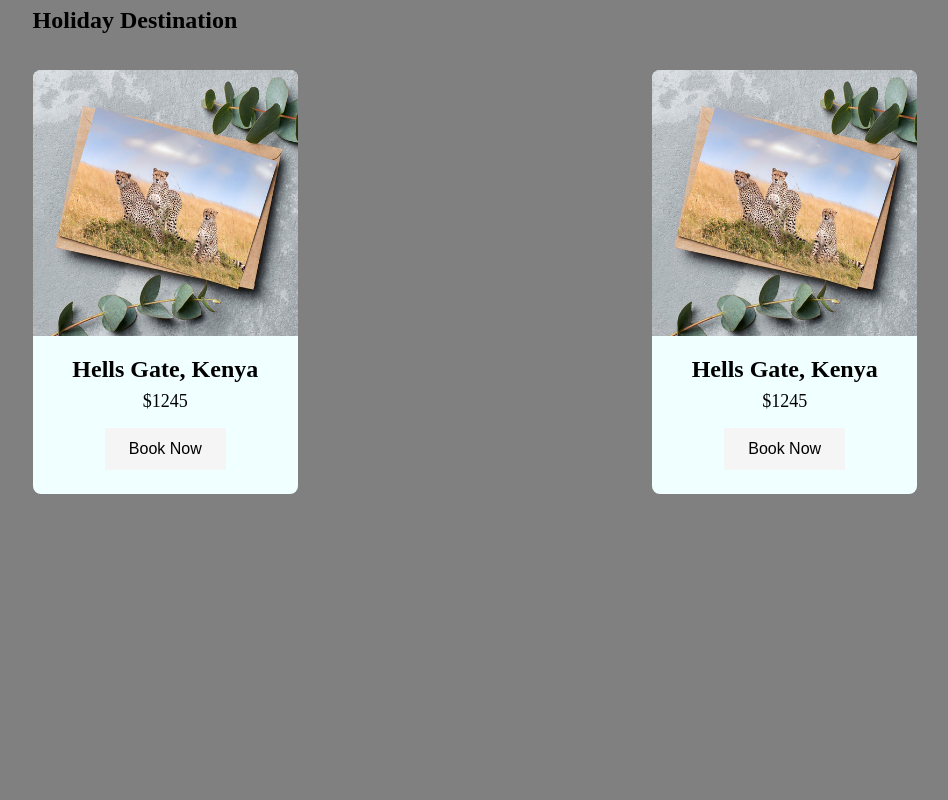
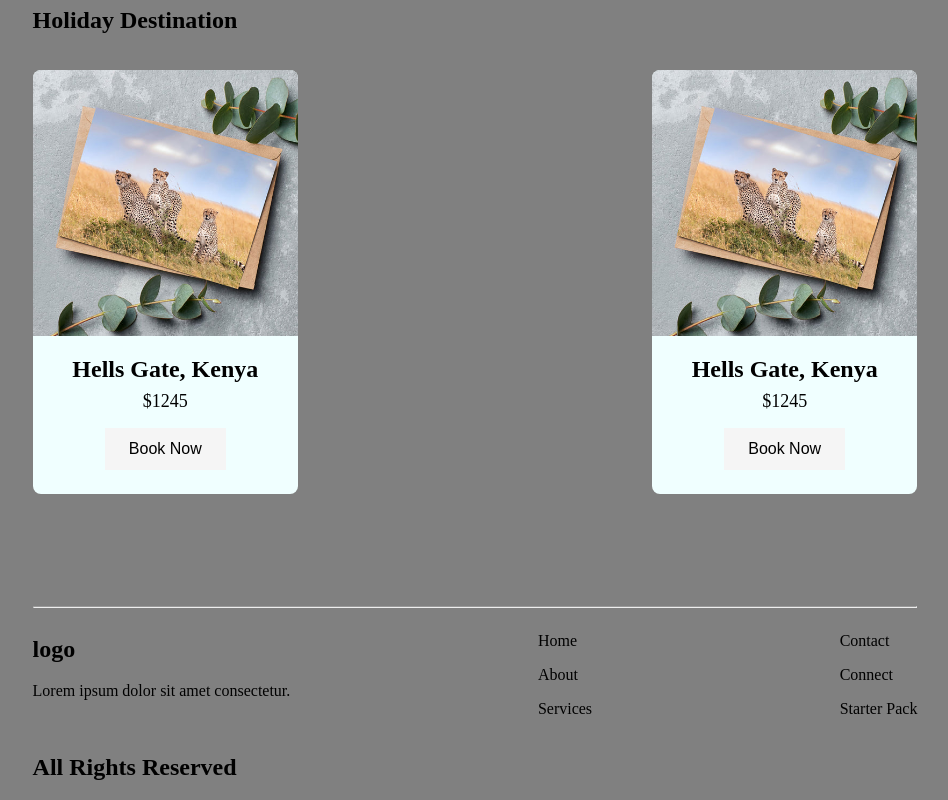
Before and after one commit to christinekimani/shield.github.io, a plain HTML site: page index.html in a window 1280 px wide. Shown: the part 2598-3398 px from the top of the page, without its empty margins (165-1113 px from the left). Before the commit the page ends 3116 px from the top, so only its background shows below. Drawn offline with Linux system fonts and the light colour scheme.

Commit message:
new changes

```diff
--- a/index.css
+++ b/index.css
@@ -148,3 +148,13 @@ background-color: grey;
 .cardcontent > button: :hover{
     background-color: white;
 }
+footer{
+    width: 70%;
+    color: black;
+    margin: auto;
+    margin-top: 6rem;
+}
+.footer-section{
+    display: flex;
+    justify-content: space-between;
+}
--- a/index.html
+++ b/index.html
@@ -15,7 +15,7 @@
         label: "Email:",
         name: "email",
         required: true,
-        placeholder: "your@email.com"
+        placeholder: "christinekimani881@gfimail.com"
       },
       {
         type: "textarea",
@@ -117,7 +117,34 @@
           </div>
         </div>
       </div>
+    </section>
 
-    </section>
+    <footer>
+      <hr>
+      <section class="footer-section">
+
+        <div class="footer-1">
+          <h1>logo</h1>
+          <p>Lorem ipsum dolor sit amet consectetur.</p>
+          <span></span>
+        </div>
+
+        <div class="footer-1">
+          <p>Home</p>
+          <p>About</p>
+          <p>Services</p>
+        </div>
+
+        <div class="footer-1">
+          <p>Contact</p>
+          <p>Connect</p>
+          <p>Starter Pack</p>
+        </div>
+      </section>
+
+      <section>
+        <h1>All Rights Reserved</h1>
+      </section>
+    </footer>
 </body>
 </html>
```
